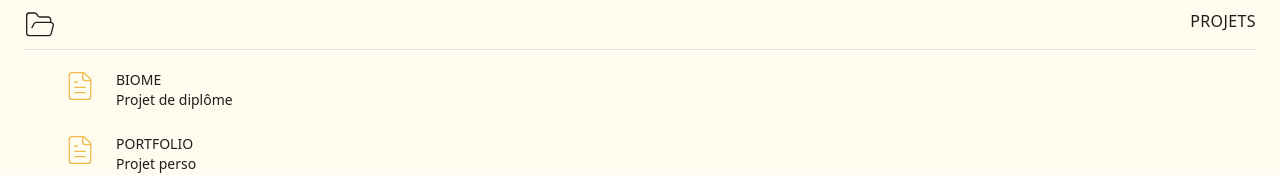
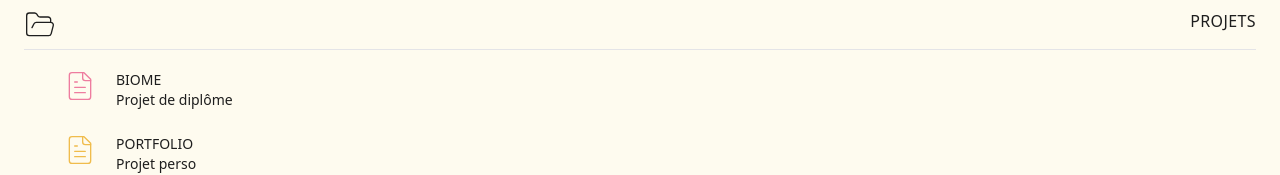
Before and after one commit to aanatema/portfolio-v2, a Next.js app: page / in a window 1280 px wide. Both pictures are taken after a click on the button "PROJETS". Shown: the part 188-363 px from the top of the page. Built offline with nearby package versions, Linux system fonts and the light colour scheme.

Commit message:
change biome redirection icon color

```diff
--- a/src/app/components/Buttons/BiomeProject.tsx
+++ b/src/app/components/Buttons/BiomeProject.tsx
@@ -7,7 +7,7 @@ export default function BiomeProject() {
 			<Link
 				href='/biomePage'
 				className='flex col-2 gap-5'>
-				<FileText className='h-8 w-8 shrink-0 stroke-1 stroke-yellow' />
+				<FileText className='h-8 w-8 shrink-0 stroke-1 stroke-pink' />
 				<div className='flex flex-col'>
 					<p className='uppercase tracking-[3]'>Biome</p>
 					<p>Projet de diplôme</p>
```
